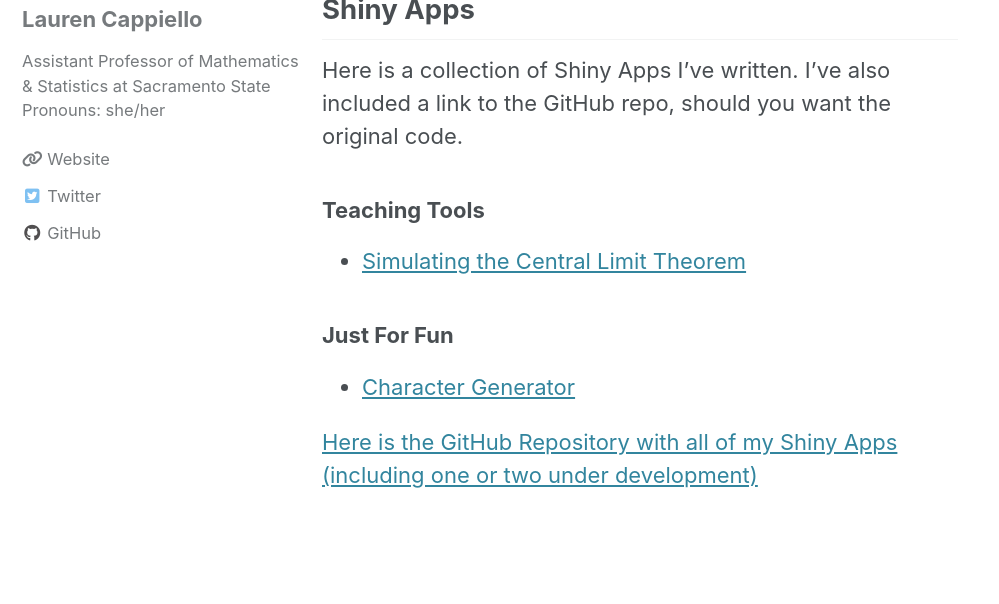
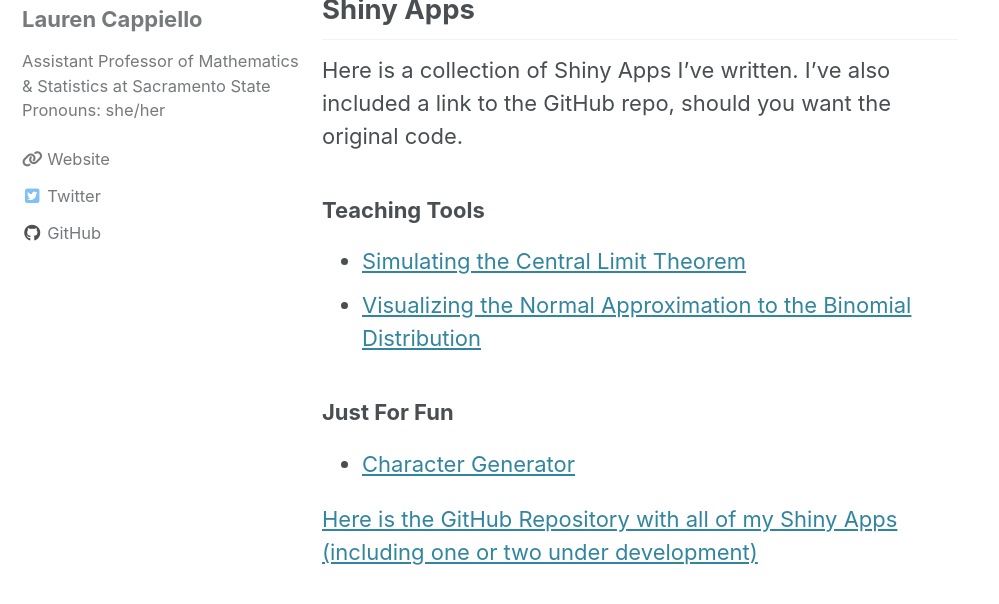
Before and after one commit to lgpcappiello/lgpcappiello.github.io, a Jekyll site: the page built from teaching/shinyapps.md, in a window 1280 px wide and 900 px high, cut to the strip 225-829 px from the top of the window. Shown: the whole strip, without its empty margins (0-999 px from the left). Built offline with Jekyll 4.4.1, drawn with Linux system fonts in a browser that asks for light colours; cached includes are drawn as plain includes; nearby versions of some CDN libraries; a script bundle is joined from its source files by our own code; library files that are not in the unit come from our copies.

Commit message:
Update shinyapps.md

```diff
--- a/teaching/shinyapps.md
+++ b/teaching/shinyapps.md
@@ -12,6 +12,7 @@ Here is a collection of Shiny Apps I've written. I've also included a link to th
 ### Teaching Tools
 
 - <a href="https://lgpcappiello.shinyapps.io/SimulateCLT/">Simulating the Central Limit Theorem</a>
+- <a href="https://lgpcappiello.shinyapps.io/NormalApproxBinom/">Visualizing the Normal Approximation to the Binomial Distribution</a>
 
 ### Just For Fun
 
```
